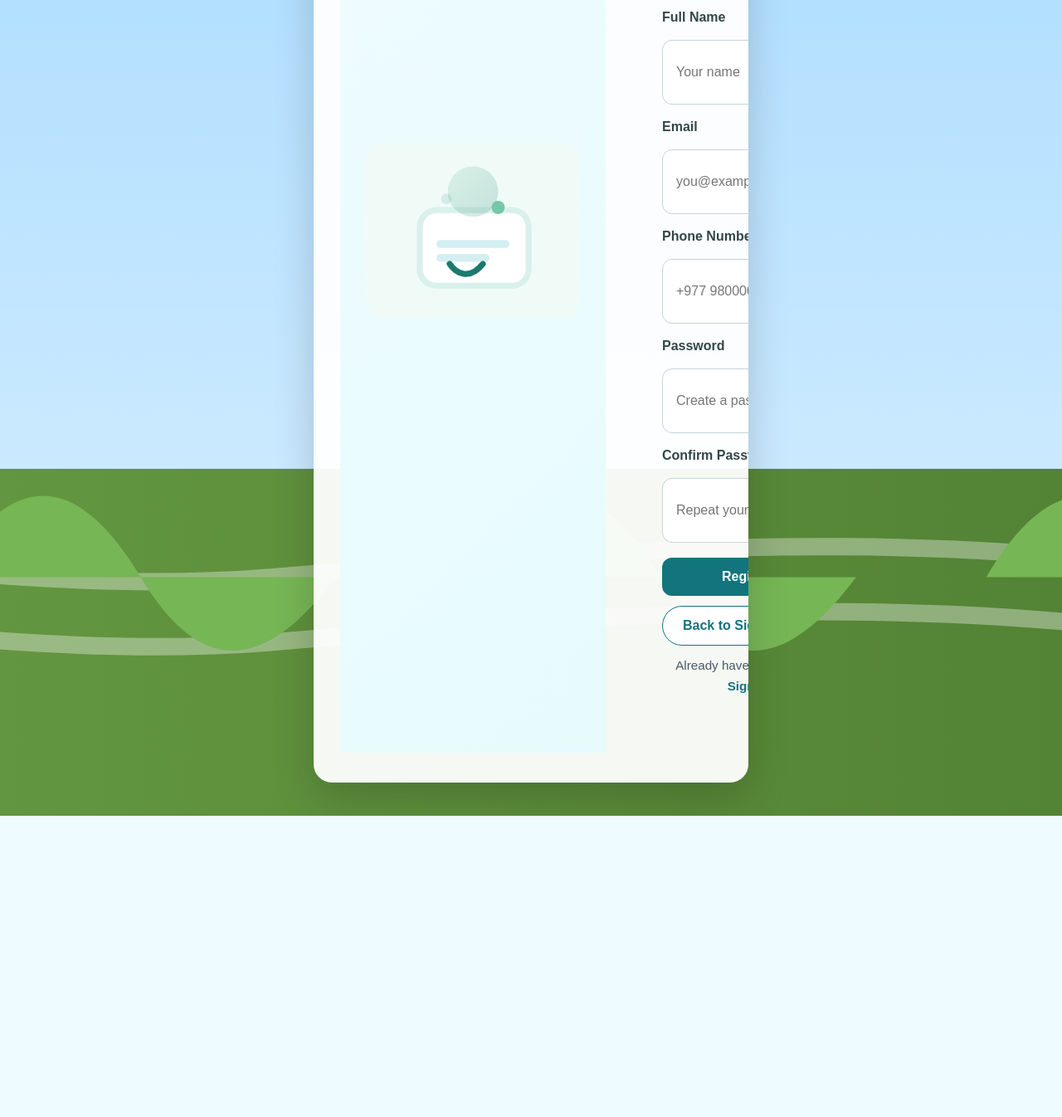
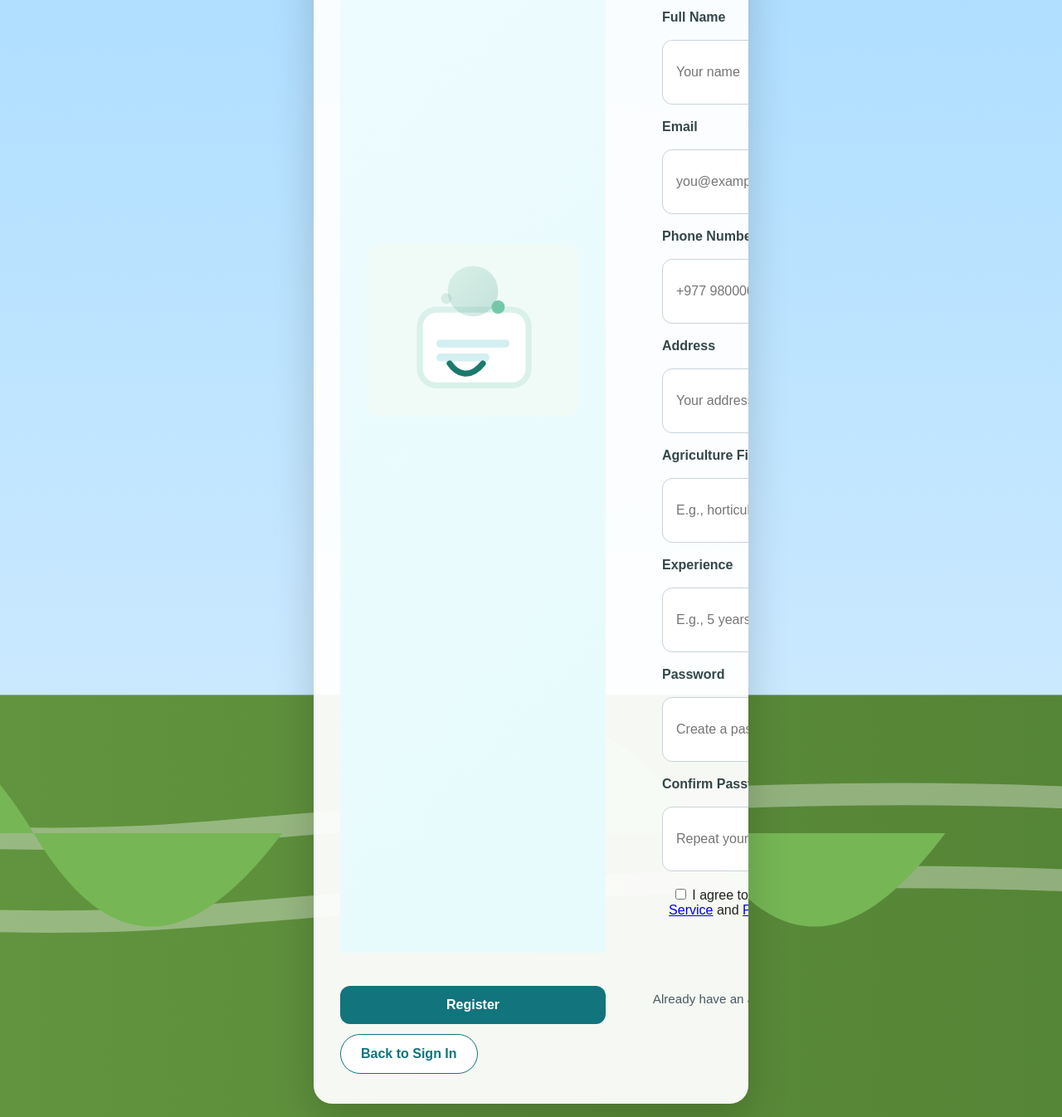
Before and after one commit to Roshan4388/smart_agriculture, a PHP site: page /register.php in a window 1280 px wide. Shown: the part 428-1774 px from the top of the page at 83% size. Before the commit the page ends 1411 px from the top, so only its background shows below. Run offline with PHP 8.4, Linux system fonts and the light colour scheme.

Commit message:
addingdetail

```diff
--- a/database/smart_agriculture.sql
+++ b/database/smart_agriculture.sql
@@ -6,6 +6,9 @@ CREATE TABLE IF NOT EXISTS users (
   name VARCHAR(150) NOT NULL,
   email VARCHAR(150) NOT NULL UNIQUE,
   phone VARCHAR(20) DEFAULT NULL,
+  address VARCHAR(255) DEFAULT NULL,
+  agriculture_field VARCHAR(100) DEFAULT NULL,
+  experience VARCHAR(100) DEFAULT NULL,
   password VARCHAR(255) NOT NULL,
   role ENUM('farmer','admin') NOT NULL DEFAULT 'farmer',
   created_at DATETIME NOT NULL DEFAULT CURRENT_TIMESTAMP
--- a/includes/db.php
+++ b/includes/db.php
@@ -15,6 +15,21 @@ if ($phoneColumn && $phoneColumn->num_rows === 0) {
     $mysqli->query("ALTER TABLE users ADD COLUMN phone VARCHAR(20) DEFAULT NULL");
 }
 
+$addressColumn = $mysqli->query("SHOW COLUMNS FROM users LIKE 'address'");
+if ($addressColumn && $addressColumn->num_rows === 0) {
+    $mysqli->query("ALTER TABLE users ADD COLUMN address VARCHAR(255) DEFAULT NULL");
+}
+
+$experienceColumn = $mysqli->query("SHOW COLUMNS FROM users LIKE 'experience'");
+if ($experienceColumn && $experienceColumn->num_rows === 0) {
+    $mysqli->query("ALTER TABLE users ADD COLUMN experience VARCHAR(100) DEFAULT NULL");
+}
+
+$agricultureFieldColumn = $mysqli->query("SHOW COLUMNS FROM users LIKE 'agriculture_field'");
+if ($agricultureFieldColumn && $agricultureFieldColumn->num_rows === 0) {
+    $mysqli->query("ALTER TABLE users ADD COLUMN agriculture_field VARCHAR(100) DEFAULT NULL");
+}
+
 $mysqli->query("CREATE TABLE IF NOT EXISTS otp_codes (
     id INT AUTO_INCREMENT PRIMARY KEY,
     user_id INT NOT NULL,
--- a/register.php
+++ b/register.php
@@ -9,10 +9,13 @@ if ($_SERVER['REQUEST_METHOD'] === 'POST') {
     $name = trim($_POST['name'] ?? '');
     $email = trim($_POST['email'] ?? '');
     $phone = trim($_POST['phone'] ?? '');
+    $address = trim($_POST['address'] ?? '');
+    $experience = trim($_POST['experience'] ?? '');
+    $agricultureField = trim($_POST['agriculture_field'] ?? '');
     $password = trim($_POST['password'] ?? '');
     $confirm = trim($_POST['confirm_password'] ?? '');
 
-    if (!$name || !$email || !$phone || !$password || !$confirm) {
+    if (!$name || !$email || !$phone || !$address || !$experience || !$agricultureField || !$password || !$confirm) {
         $error = 'Please fill in all fields.';
     } elseif (!filter_var($email, FILTER_VALIDATE_EMAIL)) {
         $error = 'Enter a valid email address.';
@@ -33,8 +36,8 @@ if ($_SERVER['REQUEST_METHOD'] === 'POST') {
         } else {
             $passwordHash = password_hash($password, PASSWORD_DEFAULT);
             $role = 'farmer';
-            $stmt = $mysqli->prepare('INSERT INTO users (name, email, phone, password, role, created_at) VALUES (?, ?, ?, ?, ?, NOW())');
-            $stmt->bind_param('sssss', $name, $email, $phone, $passwordHash, $role);
+            $stmt = $mysqli->prepare('INSERT INTO users (name, email, phone, address, experience, agriculture_field, password, role, created_at) VALUES (?, ?, ?, ?, ?, ?, ?, ?, NOW())');
+            $stmt->bind_param('ssssssss', $name, $email, $phone, $address, $experience, $agricultureField, $passwordHash, $role);
             if ($stmt->execute()) {
                 $_SESSION['user_id'] = $mysqli->insert_id;
                 $_SESSION['user_name'] = $name;
@@ -85,12 +88,27 @@ if ($_SERVER['REQUEST_METHOD'] === 'POST') {
                     <input type="tel" id="phone" name="phone" placeholder="+977 9800000000" required value="<?= htmlspecialchars($_POST['phone'] ?? '') ?>">
                 </div>
                 <div class="form-group">
+                    <label for="address">Address</label>
+                    <input type="text" id="address" name="address" placeholder="Your address" required value="<?= htmlspecialchars($_POST['address'] ?? '') ?>">
+                </div>
+                <div class="form-group">
+                    <label for="agriculture_field">Agriculture Field</label>
+                    <input type="text" id="agriculture_field" name="agriculture_field" placeholder="E.g., horticulture, cereals, dairy" required value="<?= htmlspecialchars($_POST['agriculture_field'] ?? '') ?>">
+                </div>
+                <div class="form-group">
+                    <label for="experience">Experience</label>
+                    <input type="text" id="experience" name="experience" placeholder="E.g., 5 years of vegetable farming" required value="<?= htmlspecialchars($_POST['experience'] ?? '') ?>">
+                </div>
+                <div class="form-group">
                     <label for="password">Password</label>
                     <input type="password" id="password" name="password" placeholder="Create a password" required>
                 </div>
                 <div class="form-group">
                     <label for="confirm_password">Confirm Password</label>
                     <input type="password" id="confirm_password" name="confirm_password" placeholder="Repeat your password" required>
+                </div>
+                        <input type="checkbox" name="terms" required> I agree to the <a href="#">Terms of Service</a> and <a href="#">Privacy Policy</a>.
+                    </label>
                 </div>
                 <div class="form-actions">
                     <button type="submit" class="btn-primary">Register</button>
```
